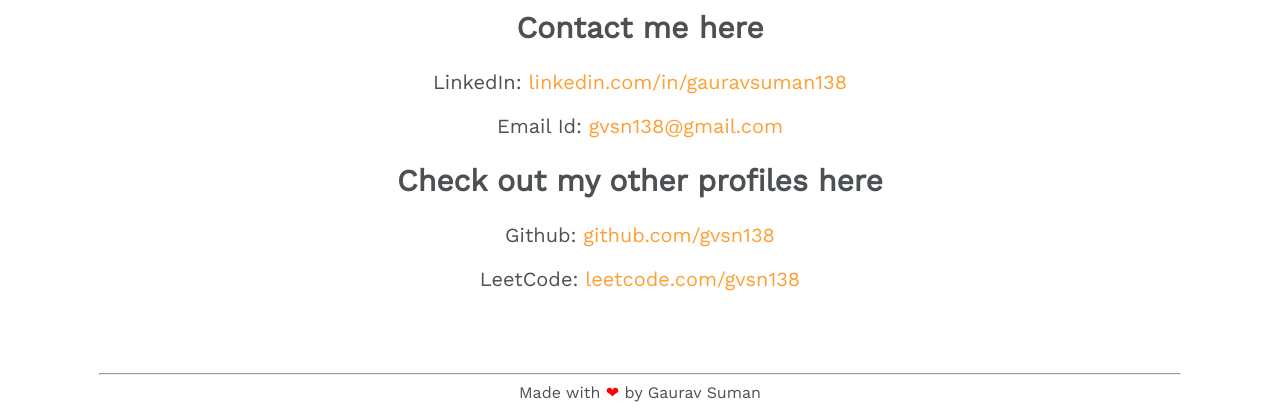
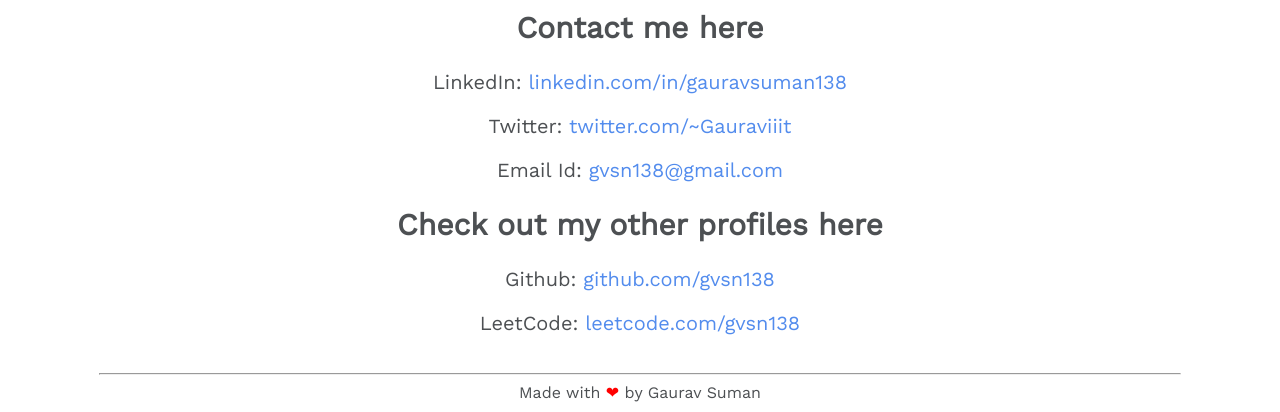
Before and after one commit to gvsn138/portfolio-gvsn, a plain HTML site: page contact.html in a window 1280 px wide. Shown: the part 423-835 px from the top of the page. Drawn offline with nearby package versions, Linux system fonts and the light colour scheme.

Commit message:
added twitter account

```diff
--- a/contact.html
+++ b/contact.html
@@ -34,6 +34,7 @@
     <h2>Contact me here</h2>
     <div class="contact-content">
         <p>LinkedIn: <a href="https://www.linkedin.com/in/gauravsuman138/" target="_blank">linkedin.com/in/gauravsuman138</a></p>
+        <p>Twitter: <a href="https://twitter.com/@Gauraviiit">twitter.com/~Gauraviiit</a></p>
         <p>Email Id: <a href="mailto:gvsn138@gmail.com">gvsn138@gmail.com</a></p>
     </div>
 
--- a/styles.css
+++ b/styles.css
@@ -22,7 +22,6 @@
   }
 
   .topnav a:hover {
-    /* background-color: #ddd; */
     color:#24282b;;
   }
 
@@ -55,17 +54,6 @@
       text-align: left;
     }
   }
-/* nav {
-    text-align: right;
-    font-size: 25px;
-    margin-right: 30px;
-    padding-top: 20px;
-    word-spacing: 20px;
-}
-
-nav a {
-    color: white;
-} */
 
 header {
     background-image: url("https://images.unsplash.com/photo-1557683316-973673baf926?ixlib=rb-1.2.1&ixid=MXwxMjA3fDB8MHxzZWFyY2h8MjV8fGRhcmslMjBiYWNrZ3JvdW5kc3xlbnwwfHwwfA%3D%3D&auto=format&fit=crop&w=500&q=60");
@@ -80,7 +68,6 @@
 .experience-class {
 
     font-size: 50px;
-    /* margin-left: 50px; */
     text-align: center;
     color: white;
 
@@ -126,13 +113,9 @@
     text-align: center;
 }
 
-/* .contact-info {
-    width: calc(100vw - 100px);
-} */
-
 .project-content a,
 .contact-content a{
-    color: #FF9F33;
+    color: #538ced;
 }
 
 hr {
@@ -188,12 +171,6 @@
     .home-info {
         width: calc(100vw - 100px);
     }
-
-    /* .contact-info {
-
-        width: calc(100vw - 90px);
-    } */
-
     .contact-info h2,p,a{
 
         font-size: 15px;
```
